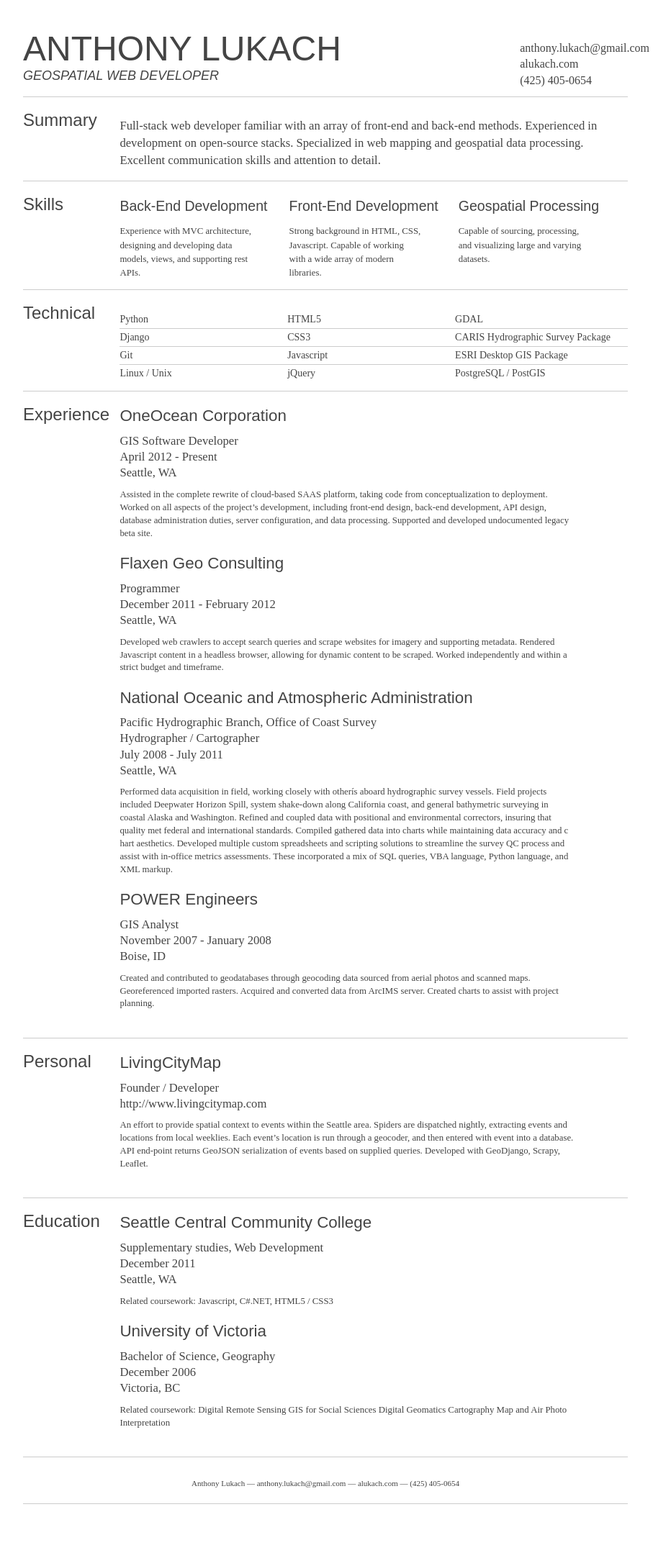
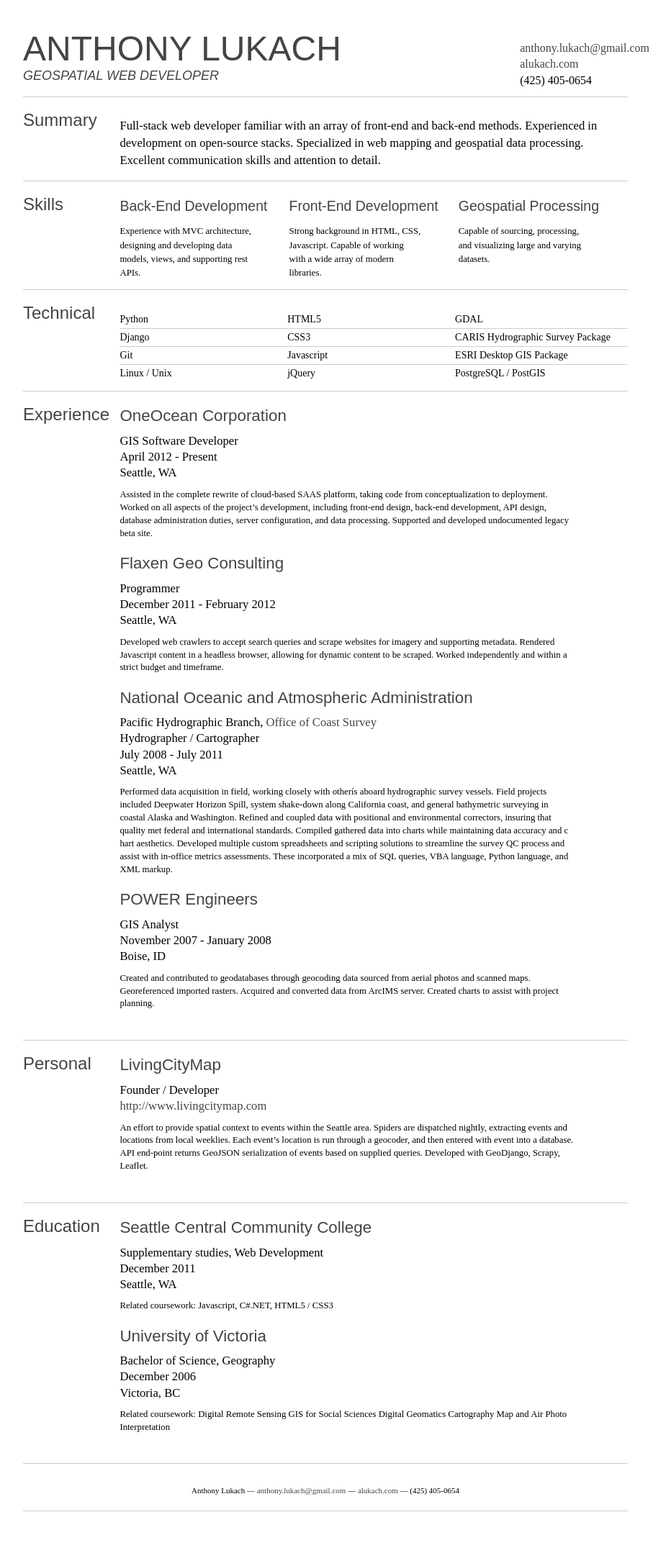
Before and after one commit to alukach/alukach.github.io, a Jekyll site: the page resume/alukach-print.html, which Jekyll copies as it is, in a window 1280 px wide. Shown: the whole page at 72% size, without its empty margins (188-1120 px from the left). Built offline with Jekyll 4.4.1, drawn with Linux system fonts in a browser that asks for light colours; Markdown is read by kramdown in place of the engine named in the settings.

Commit message:
Update resume

```diff
--- a/css/alukach-resume.css
+++ b/css/alukach-resume.css
@@ -147,6 +147,7 @@ body.pdf .resume {
   text-align:left;
   position:relative;
   padding:40px 80px;
+  color:#000000;
 }
 body.pdf a[href$='.pdf'] { display:none; }
 body.pdf h1 {
@@ -201,7 +202,7 @@ body.pdf ol li {
 }
 body.pdf ol li:nth-child(3n) { width:34%; }
 body.pdf ol li:nth-child(1), body.pdf ol li:nth-child(2), body.pdf ol li:nth-child(3) { border-top:none; }
-body.pdf dl { margin:.2em 0 0; }
+body.pdf dl { margin:.2em 0 .2em; }
 body.pdf dl strong {
   float:right;
   margin-top:-2em;
@@ -365,10 +366,13 @@ body.pdf dl em {
 .resume dl dd {
   margin:0 0 1.5em;
   padding:0;
-  font-size:80%;
+  font-size:.8em;
   line-height:1.4em;
 }
-.resume dl dd p { margin:1em 0 1em; }
+.resume dl dd p {
+  margin:1em 0 1em;
+  line-height:1.40em;
+}
 .resume dl strong { display:block; }
 .resume dl em {
   display:block;
```
Also changed, not shown: 1 other file.
